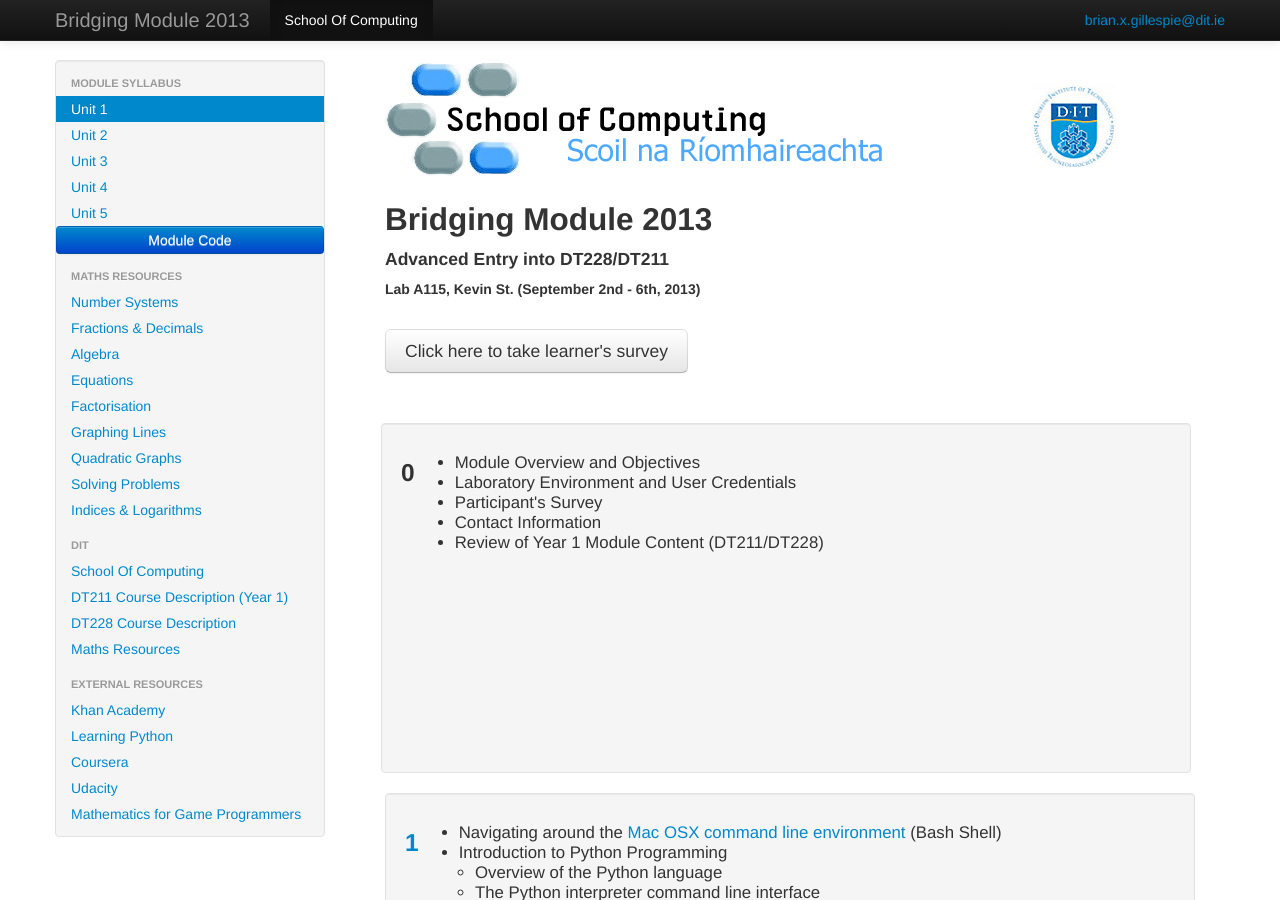
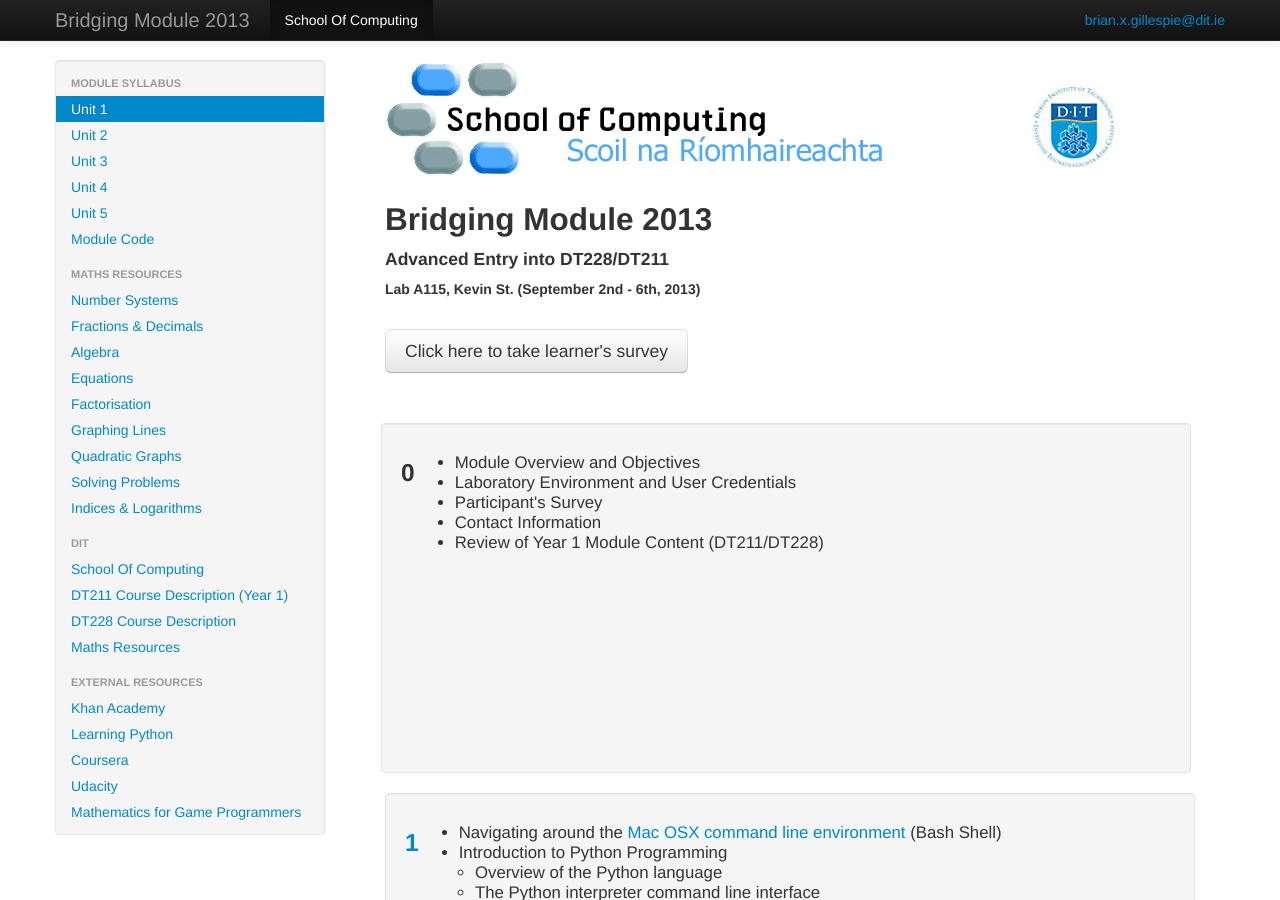
Before and after one commit to bjg/bridgingmodule2013, a Jekyll site: the page built from index.html, in a window 1280 px wide and 900 px high. Built offline with Jekyll 4.4.1, drawn with Linux system fonts in a browser that asks for light colours.

```diff
--- a/_layouts/default.html
+++ b/_layouts/default.html
@@ -72,7 +72,7 @@
                     <li><a href="#unit3">Unit 3</a></li>
                     <li><a href="#unit4">Unit 4</a></li>
                     <li><a href="#unit5">Unit 5</a></li>
-                    <li><a class="btn btn-primary" href="https://github.com/bjg/bridgingmodule2013/tree/master/ie/dit/soc/bridgingmodule2013">Module Code</a></li>
+                    <li><a href="https://github.com/bjg/bridgingmodule2013/tree/master/ie/dit/soc/bridgingmodule2013">Module Code</a></li>
 
                     <li class="nav-header">Maths Resources</li>
                     <li><a href="/public/worksheets/Ch1-Number Systems.pdf">Number Systems</a></li>
```
